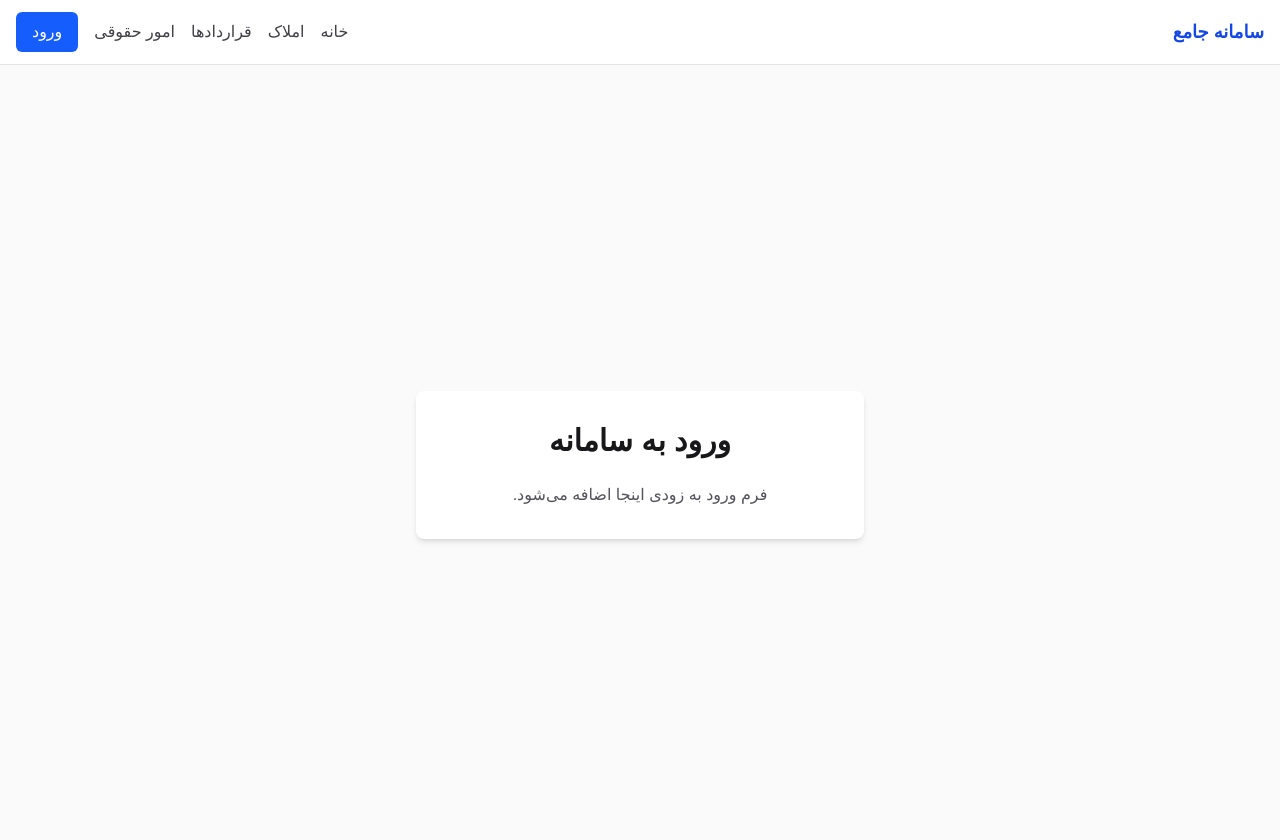
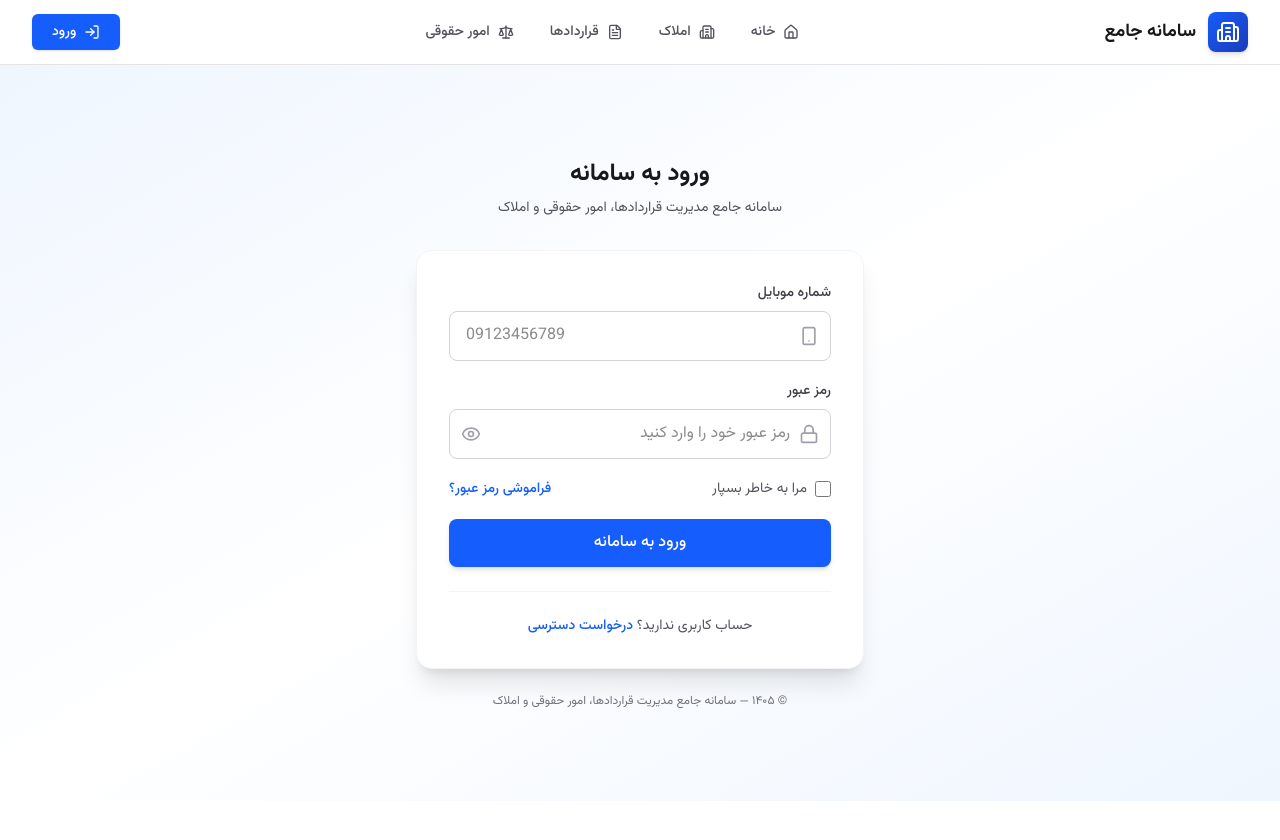
Before and after one commit to mahdieh-rostami/sazeh-system, a Next.js app: page /login in a window 1280 px wide. Shown: the top 840 px of the page. After the commit the page ends 801 px from the top, so only its background shows below. Built offline with nearby package versions, Linux system fonts and the light colour scheme.

Commit message:
Add professional icons with Lucide, fix duplicate navbar

```diff
--- a/app/layout.tsx
+++ b/app/layout.tsx
@@ -1,4 +1,3 @@
-
 import type { Metadata } from "next";
 import { Vazirmatn } from "next/font/google";
 import "./globals.css";
@@ -21,12 +20,8 @@ export default function RootLayout({
   children: React.ReactNode;
 }) {
   return (
-    <html
-      lang="fa"
-      dir="rtl"
-      className={'${vazirmatn.variable} h-full antialiased'}
-    >
-      <body className={'${vazirmatn.className} min-h-full flex flex-col'}>
+    <html lang="fa" dir="rtl" className={vazirmatn.variable}>
+      <body className={vazirmatn.className}>
         <Navbar />
         <main className="flex-1">{children}</main>
       </body>
--- a/app/login/page.tsx
+++ b/app/login/page.tsx
@@ -1,12 +1,110 @@
+"use client";
+
+import { useState } from "react";
+import Link from "next/link";
+import { Smartphone, Lock, Eye, EyeOff } from "lucide-react";
+
 export default function LoginPage() {
+  const [phone, setPhone] = useState("");
+  const [password, setPassword] = useState("");
+  const [showPassword, setShowPassword] = useState(false);
+  const [rememberMe, setRememberMe] = useState(false);
+
+  const handleSubmit = (e: React.FormEvent) => {
+    e.preventDefault();
+    alert("ورود: " + phone);
+  };
+
   return (
-    <div dir="rtl" className="flex items-center justify-center min-h-screen bg-zinc-50">
-      <div className="bg-white p-8 rounded-lg shadow-md w-full max-w-md">
-        <h1 className="text-3xl font-bold text-zinc-900 mb-6 text-center">
-          ورود به سامانه
-        </h1>
-        <p className="text-zinc-600 text-center">
-          فرم ورود به زودی اینجا اضافه می‌شود.
+    <div dir="rtl" className="min-h-[calc(100vh-64px)] flex items-center justify-center bg-gradient-to-br from-blue-50 via-white to-blue-50 p-4">
+      <div className="w-full max-w-md">
+        <div className="text-center mb-8">
+          <h1 className="text-2xl font-bold text-zinc-900 mb-2">ورود به سامانه</h1>
+          <p className="text-zinc-600 text-sm">سامانه جامع مدیریت قراردادها، امور حقوقی و املاک</p>
+        </div>
+
+        <div className="bg-white rounded-2xl shadow-xl p-8 border border-zinc-100">
+          <form onSubmit={handleSubmit} className="space-y-5">
+            <div>
+              <label className="block text-sm font-medium text-zinc-700 mb-2">
+                شماره موبایل
+              </label>
+              <div className="relative">
+                <span className="absolute right-3 top-1/2 -translate-y-1/2 text-zinc-400">
+                  <Smartphone className="w-5 h-5" />
+                </span>
+                <input
+                  type="tel"
+                  value={phone}
+                  onChange={(e) => setPhone(e.target.value)}
+                  placeholder="09123456789"
+                  className="w-full pr-10 pl-4 py-3 border border-zinc-300 rounded-lg focus:outline-none focus:ring-2 focus:ring-blue-500 focus:border-transparent text-left"
+                  dir="ltr"
+                  required
+                />
+              </div>
+            </div>
+
+            <div>
+              <label className="block text-sm font-medium text-zinc-700 mb-2">
+                رمز عبور
+              </label>
+              <div className="relative">
+                <span className="absolute right-3 top-1/2 -translate-y-1/2 text-zinc-400">
+                  <Lock className="w-5 h-5" />
+                </span>
+                <input
+                  type={showPassword ? "text" : "password"}
+                  value={password}
+                  onChange={(e) => setPassword(e.target.value)}
+                  placeholder="رمز عبور خود را وارد کنید"
+                  className="w-full pr-10 pl-12 py-3 border border-zinc-300 rounded-lg focus:outline-none focus:ring-2 focus:ring-blue-500 focus:border-transparent"
+                  required
+                />
+                <button
+                  type="button"
+                  onClick={() => setShowPassword(!showPassword)}
+                  className="absolute left-3 top-1/2 -translate-y-1/2 text-zinc-400 hover:text-zinc-600"
+                >
+                  {showPassword ? <EyeOff className="w-5 h-5" /> : <Eye className="w-5 h-5" />}
+                </button>
+              </div>
+            </div>
+
+            <div className="flex items-center justify-between">
+              <label className="flex items-center gap-2 cursor-pointer text-sm text-zinc-600">
+                <input
+                  type="checkbox"
+                  checked={rememberMe}
+                  onChange={(e) => setRememberMe(e.target.checked)}
+                  className="w-4 h-4 text-blue-600 rounded focus:ring-blue-500"
+                />
+                مرا به خاطر بسپار
+              </label>
+              <Link href="#" className="text-sm text-blue-600 hover:text-blue-700 font-medium">
+                فراموشی رمز عبور؟
+              </Link>
+            </div>
+
+            <button
+              type="submit"
+              className="w-full bg-blue-600 text-white py-3 rounded-lg font-medium hover:bg-blue-700 transition-colors shadow-md hover:shadow-lg"
+            >
+              ورود به سامانه
+            </button>
+          </form>
+          <div className="mt-6 pt-6 border-t border-zinc-100 text-center">
+            <p className="text-sm text-zinc-600">
+              حساب کاربری ندارید؟{" "}
+              <Link href="#" className="text-blue-600 font-medium hover:text-blue-700">
+                درخواست دسترسی
+              </Link>
+            </p>
+          </div>
+        </div>
+
+        <p className="text-center text-xs text-zinc-500 mt-6">
+          © ۱۴۰۵ — سامانه جامع مدیریت قراردادها، امور حقوقی و املاک
         </p>
       </div>
     </div>
--- a/components/Navbar.tsx
+++ b/components/Navbar.tsx
@@ -1,31 +1,53 @@
 "use client";
 
 import Link from "next/link";
+import { usePathname } from "next/navigation";
+import { Building2, FileText, Scale, Home, LogIn } from "lucide-react";
 
 export default function Navbar() {
+  const pathname = usePathname();
+
+  const menuItems = [
+    { name: "خانه", href: "/", icon: Home },
+    { name: "املاک", href: "/properties", icon: Building2 },
+    { name: "قراردادها", href: "/contracts", icon: FileText },
+    { name: "امور حقوقی", href: "/legal", icon: Scale },
+  ];
+
   return (
-    <nav dir="rtl" className="bg-white border-b border-zinc-200 shadow-sm">
-      <div className="max-w-7xl mx-auto px-4 py-3 flex items-center justify-between">
-        <Link href="/" className="font-bold text-lg text-blue-700">
-          سامانه جامع
-        </Link>
-        <div className="flex items-center gap-4">
-          <Link href="/" className="text-zinc-700 hover:text-blue-700">
-            خانه
+    <nav dir="rtl" className="bg-white border-b border-zinc-200 sticky top-0 z-50">
+      <div className="max-w-7xl mx-auto px-4 sm:px-6 lg:px-8">
+        <div className="flex items-center justify-between h-16">
+          <Link href="/" className="flex items-center gap-3">
+            <div className="w-10 h-10 bg-gradient-to-br from-blue-600 to-blue-800 rounded-lg flex items-center justify-center shadow-md">
+              <Building2 className="w-6 h-6 text-white" />
+            </div>
+            <span className="font-bold text-lg text-zinc-900 hidden sm:block">
+              سامانه جامع
+            </span>
           </Link>
-          <Link href="/properties" className="text-zinc-700 hover:text-blue-700">
-            املاک
-          </Link>
-          <Link href="/contracts" className="text-zinc-700 hover:text-blue-700">
-            قراردادها
-          </Link>
-          <Link href="/legal" className="text-zinc-700 hover:text-blue-700">
-            امور حقوقی
-          </Link>
+
+          <div className="flex items-center gap-1">
+            {menuItems.map((item) => {
+              const Icon = item.icon;
+              const isActive = pathname === item.href;
+              let classes = "flex items-center gap-2 px-4 py-2 rounded-md text-sm font-medium transition-colors ";
+              if (isActive) classes = classes + "bg-blue-50 text-blue-700";
+              else classes = classes + "text-zinc-600 hover:bg-zinc-100 hover:text-zinc-900";
+              return (
+                <Link key={item.href} href={item.href} className={classes}>
+                  <Icon className="w-4 h-4" />
+                  <span className="hidden md:inline">{item.name}</span>
+                </Link>
+              );
+            })}
+          </div>
+
           <Link
             href="/login"
-            className="bg-blue-600 text-white px-4 py-2 rounded-md"
+            className="flex items-center gap-2 bg-blue-600 text-white px-5 py-2 rounded-md text-sm font-medium hover:bg-blue-700 shadow-sm"
           >
+            <LogIn className="w-4 h-4" />
             ورود
           </Link>
         </div>
--- a/package.json
+++ b/package.json
@@ -9,6 +9,7 @@
     "lint": "eslint"
   },
   "dependencies": {
+    "lucide-react": "^1.47.0",
     "next": "16.3.5",
     "react": "19.2.8",
     "react-dom": "19.2.8"
```
Also changed, not shown: 1 other file (tests, documents, lock files or other folders).
